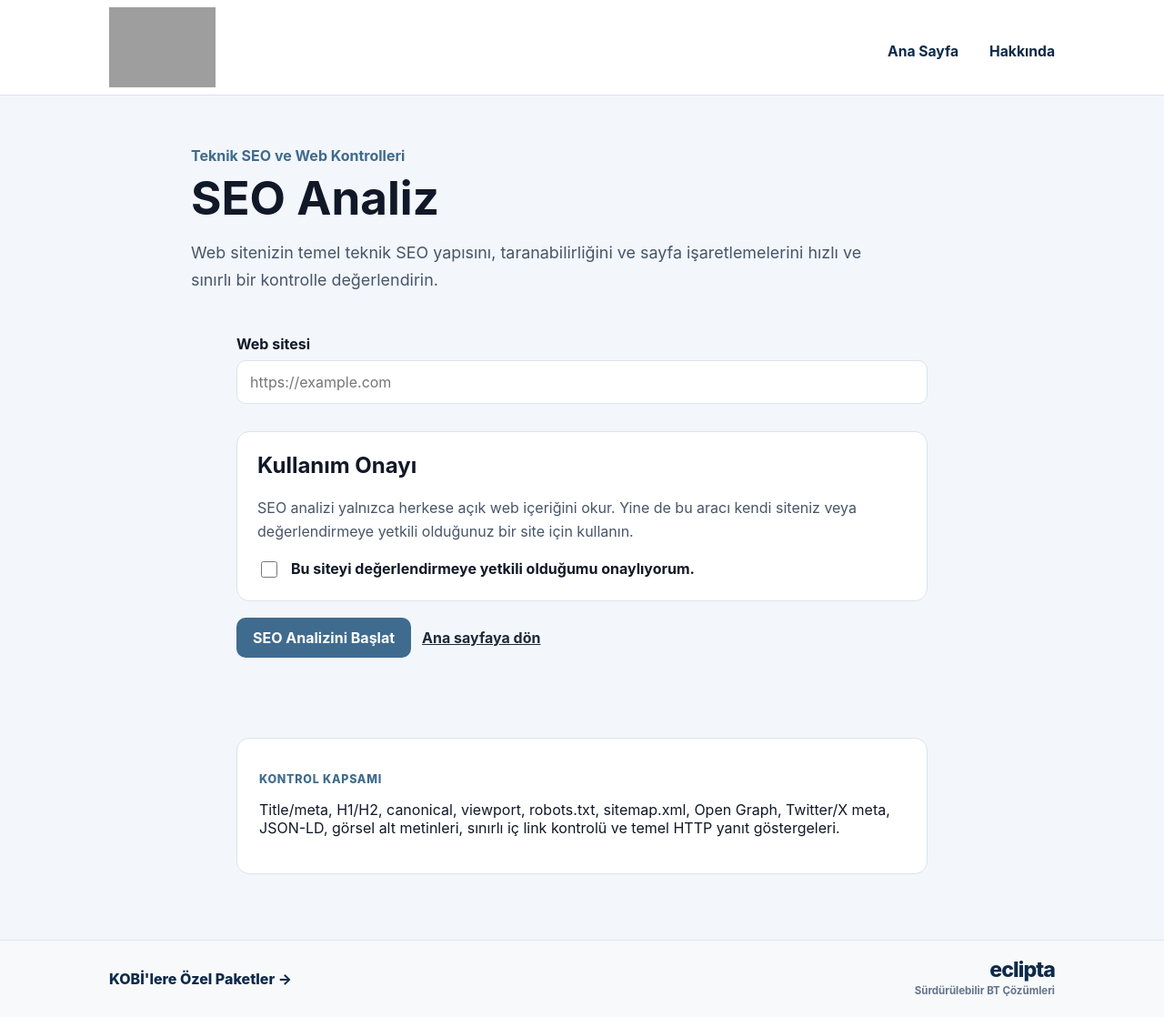
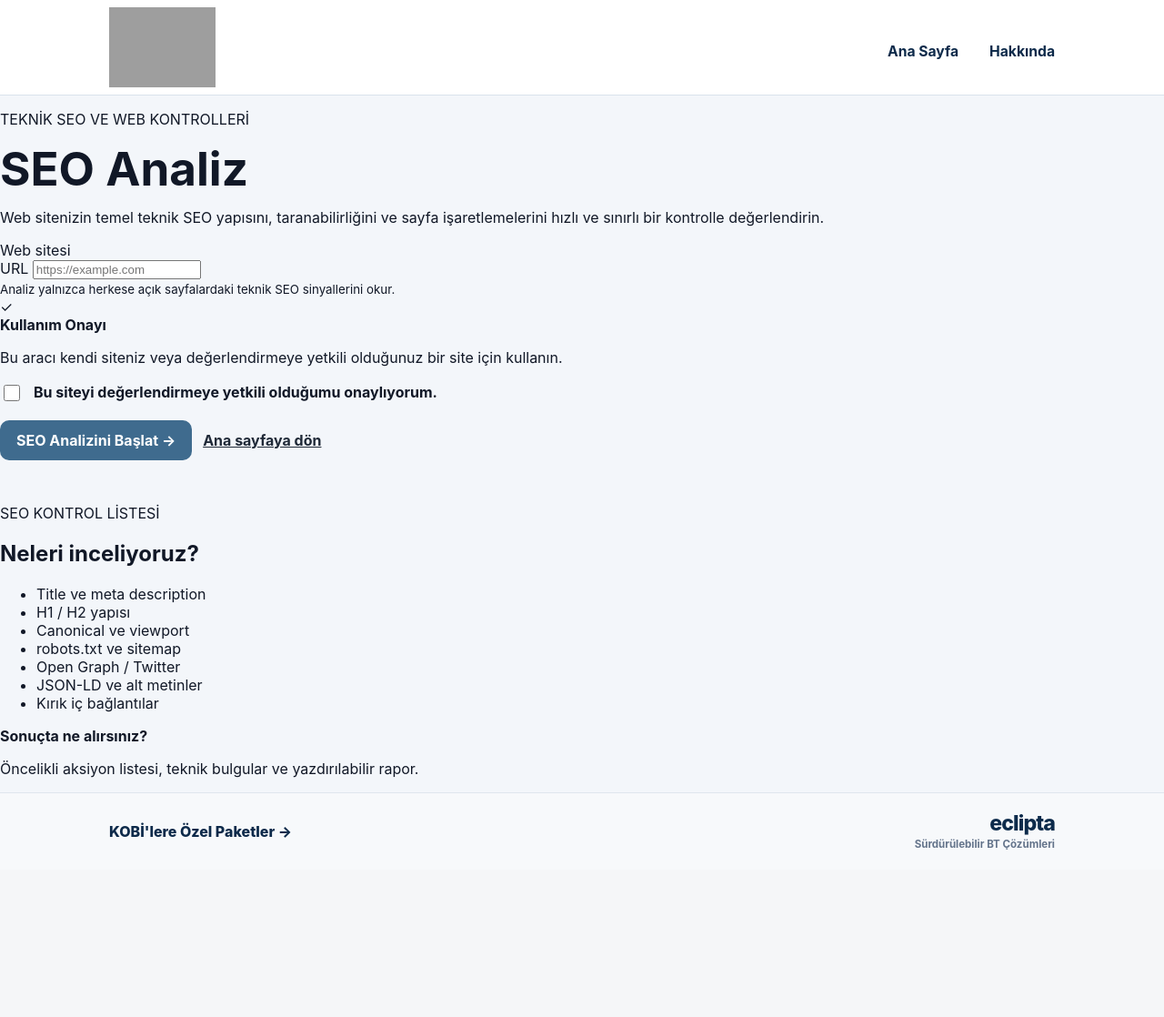
Before and after one commit to YagmurEr/siberkobi, a Flask app: page /web-seo-audit in a window 1280 px wide. Shown: the whole page at 91% size. After the commit the page ends 934 px from the top, so only its background shows below. Run offline with Flask 3, Linux system fonts and the light colour scheme; grey boxes are pictures that could not be loaded.

Commit message:
style: redesign SEO Analiz workspace

```diff
--- a/app/templates/seo_audit.html
+++ b/app/templates/seo_audit.html
@@ -1,50 +1,68 @@
 {% extends "base.html" %}
-{% block title %}SiberKOBİ · SEO Analiz</div>
-{% endblock %}
+{% block title %}SiberKOBİ · SEO Analiz{% endblock %}
+{% block body_class %}page-tool page-seo-analysis{% endblock %}
 {% block content %}
-<div class="tool-page">
-<section class="hero tool-hero">
-  <p class="eyebrow">Teknik SEO ve Web Kontrolleri</p>
+<section class="tool-shell">
+  <div class="tool-shell-main">
+    <header class="tool-page-header">
+      <p class="ui-kicker ui-kicker--dark">TEKNİK SEO VE WEB KONTROLLERİ</p>
       <h1>SEO Analiz</h1>
-  <p class="lead">
+      <p>
         Web sitenizin temel teknik SEO yapısını, taranabilirliğini ve sayfa
         işaretlemelerini hızlı ve sınırlı bir kontrolle değerlendirin.
       </p>
-</section>
+    </header>
 
-{% if error %}
-<p class="alert">{{ error }}</p>
-{% endif %}
+    {% if error %}<p class="alert">{{ error }}</p>{% endif %}
 
-<form method="post" action="{{ url_for('web.web_seo_audit_result') }}" class="scan-form">
-  <label for="target"><strong>Web sitesi</strong></label>
+    <form method="post" action="{{ url_for('web.web_seo_audit_result') }}" class="modern-form">
+      <div class="form-block">
+        <label for="target">Web sitesi</label>
+        <div class="input-shell">
+          <span>URL</span>
           <input id="target" name="target" type="text" inputmode="url"
                  placeholder="https://example.com" value="{{ target or '' }}" required>
+        </div>
+        <small>Analiz yalnızca herkese açık sayfalardaki teknik SEO sinyallerini okur.</small>
+      </div>
 
-  <div class="authorization">
-    <h2>Kullanım Onayı</h2>
-    <p>
-      SEO analizi yalnızca herkese açık web içeriğini okur. Yine de bu aracı
-      kendi siteniz veya değerlendirmeye yetkili olduğunuz bir site için kullanın.
-    </p>
+      <div class="consent-card">
+        <div class="consent-icon">✓</div>
+        <div>
+          <strong>Kullanım Onayı</strong>
+          <p>Bu aracı kendi siteniz veya değerlendirmeye yetkili olduğunuz bir site için kullanın.</p>
           <label class="authorization-check">
             <input type="checkbox" name="authorization_confirmed" value="yes" required>
             <span>Bu siteyi değerlendirmeye yetkili olduğumu onaylıyorum.</span>
           </label>
         </div>
+      </div>
 
-  <div class="actions">
-    <button type="submit">SEO Analizini Başlat</button>
+      <div class="actions modern-actions">
+        <button type="submit">SEO Analizini Başlat <span>→</span></button>
         <a class="secondary-link" href="{{ url_for('web.index') }}">Ana sayfaya dön</a>
       </div>
     </form>
+  </div>
 
-<section class="module-status-card">
-  <p class="module-kicker">Kontrol kapsamı</p>
-  <p>
-    Title/meta, H1/H2, canonical, viewport, robots.txt, sitemap.xml,
-    Open Graph, Twitter/X meta, JSON-LD, görsel alt metinleri, sınırlı iç link
-    kontrolü ve temel HTTP yanıt göstergeleri.
-  </p>
+  <aside class="tool-shell-aside">
+    <div class="aside-card">
+      <span class="aside-label">SEO KONTROL LİSTESİ</span>
+      <h2>Neleri inceliyoruz?</h2>
+      <ul class="aside-check-list">
+        <li>Title ve meta description</li>
+        <li>H1 / H2 yapısı</li>
+        <li>Canonical ve viewport</li>
+        <li>robots.txt ve sitemap</li>
+        <li>Open Graph / Twitter</li>
+        <li>JSON-LD ve alt metinler</li>
+        <li>Kırık iç bağlantılar</li>
+      </ul>
+    </div>
+    <div class="aside-note">
+      <strong>Sonuçta ne alırsınız?</strong>
+      <p>Öncelikli aksiyon listesi, teknik bulgular ve yazdırılabilir rapor.</p>
+    </div>
+  </aside>
 </section>
 {% endblock %}
```
Lines whose indentation alone changed are shown as unchanged.
